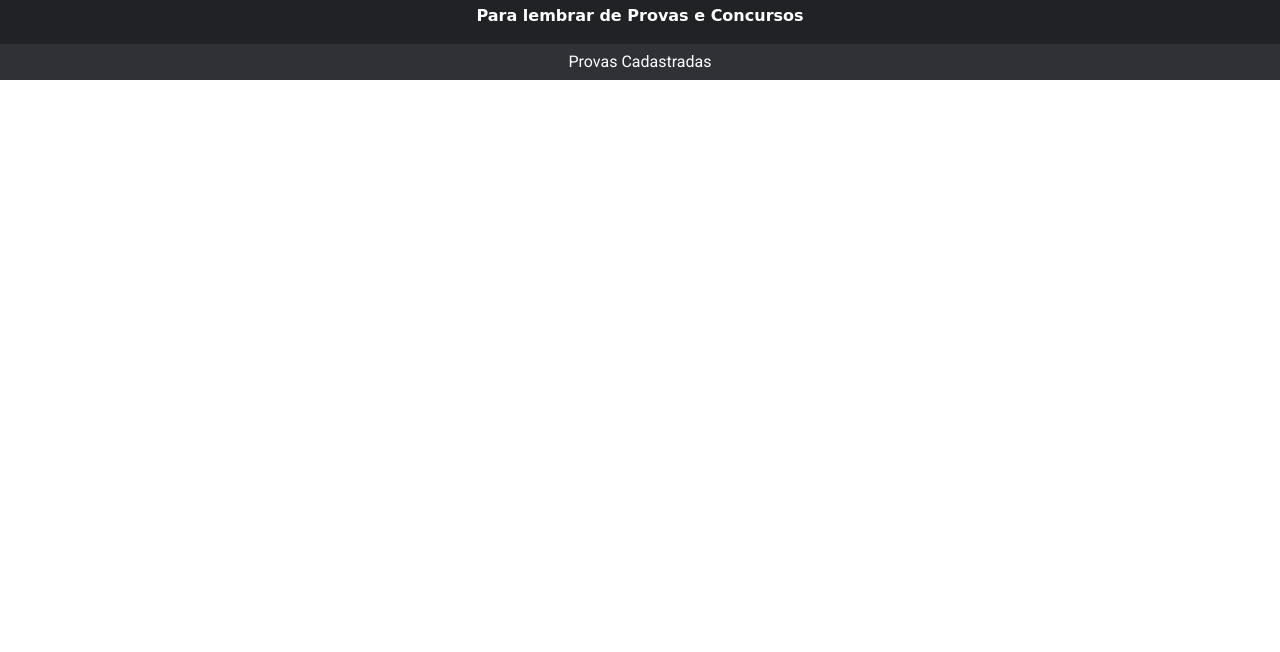
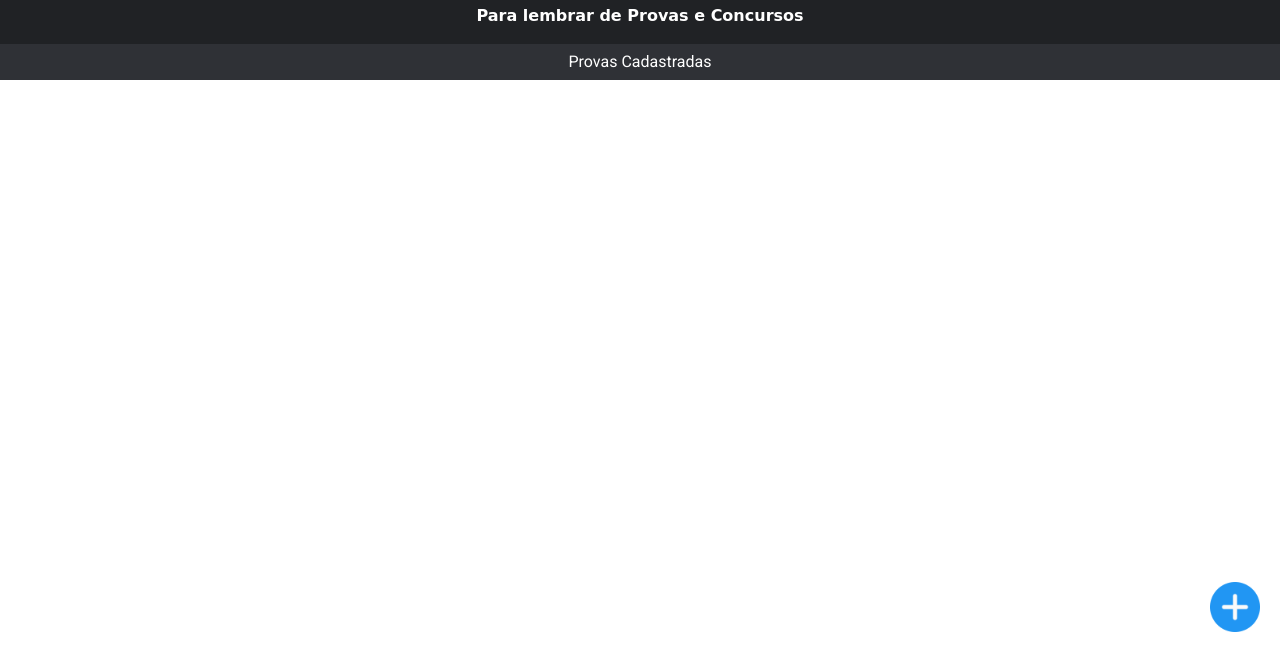
Before and after one commit to gleydsonbrito/reminder-site, a plain HTML site: page index.html in a window 1280 px wide. Shown: the part 148-800 px from the top of the page. Drawn offline with Linux system fonts and the light colour scheme; no server answers; a web font is replaced by a local one.

Commit message:
Adicionando botao flutuante

```diff
--- /dev/null
+++ b/css/btns.css
@@ -0,0 +1,7 @@
+.btn-adicionar {
+  position: fixed;
+  right: 20px;
+  bottom: 20px;
+  width: 50px;
+  height: auto;
+}
--- a/index.html
+++ b/index.html
@@ -6,6 +6,7 @@
   <link rel="stylesheet" href="./css/header.css">
   <link rel="stylesheet" href="./css/main.css">
   <link rel="stylesheet" href="./css/list.css">
+  <link rel="stylesheet" href="./css/btns.css">
   <meta name="viewport" content="width=device-width, initial-scale=1.0">
   <link rel="preconnect" href="https://fonts.googleapis.com">
   <link rel="preconnect" href="https://fonts.gstatic.com" crossorigin>
@@ -30,6 +31,7 @@
       </ul>
     </div>
   </main>
+  <img class="btn-adicionar" src="./assets/adicionar.png" alt="botao para adiconar provas">
   <script src="./scripts/script.js"></script>
 </body>
 </html>
```
Also changed, not shown: assets/adicionar.png (added).
